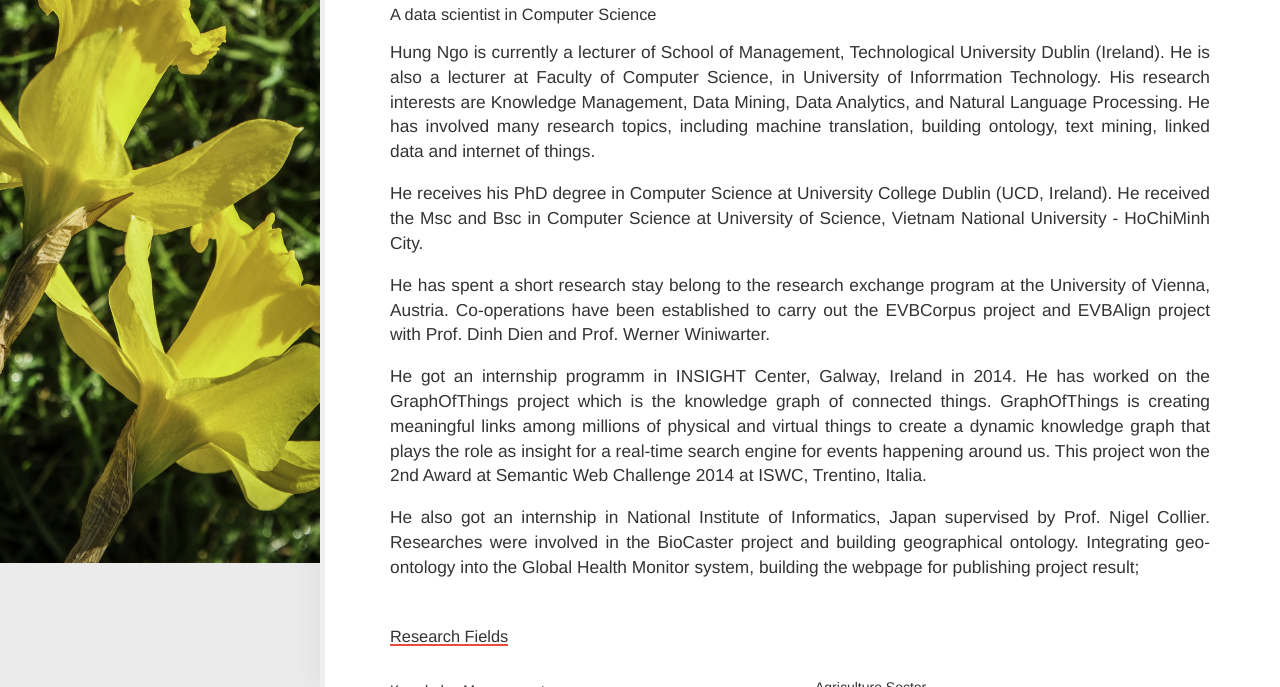
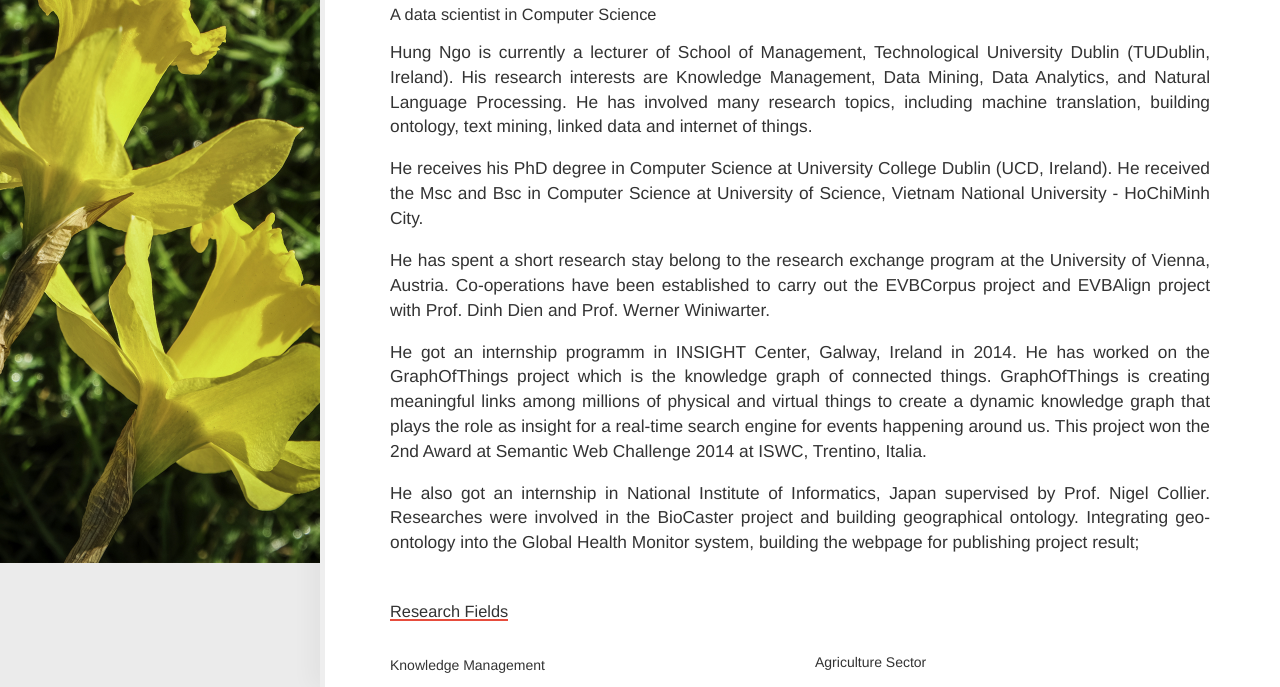
Before and after one commit to qhungngo/hungngo, a plain HTML site: page index.html in a window 1280 px wide. Shown: the part 113-800 px from the top of the page. Drawn offline with nearby package versions, Linux system fonts and the light colour scheme; a web font is replaced by a local one.

Commit message:
Update index.html

```diff
--- a/index.html
+++ b/index.html
@@ -122,7 +122,7 @@
                 <div class="col-sm-12 col-md-12 subpage-block">
                   <div class="general-info">
                     <h3>A data scientist in Computer Science</h3>
-                    <p>Hung Ngo is currently a  lecturer of School of Management, Technological University Dublin (Ireland). He is also a lecturer at Faculty of Computer Science, in University of Inforrmation Technology. His research interests are Knowledge Management, Data Mining, Data Analytics, and Natural Language Processing. He has involved many research topics, including machine translation, building ontology, text mining, linked data and internet of things.</p>
+                    <p>Hung Ngo is currently a  lecturer of School of Management, Technological University Dublin (TUDublin, Ireland). His research interests are Knowledge Management, Data Mining, Data Analytics, and Natural Language Processing. He has involved many research topics, including machine translation, building ontology, text mining, linked data and internet of things.</p>
                     <p>He receives his PhD degree in Computer Science at University College Dublin (UCD, Ireland). He received the Msc and Bsc in Computer Science at University of Science, Vietnam National University - HoChiMinh City.</p>
                     <p>He has spent a short research stay belong to the research exchange program at the University of Vienna, Austria. Co-operations have been established to carry out the EVBCorpus project and EVBAlign project with Prof. Dinh Dien and Prof. Werner Winiwarter.</p>
                     <p>He got an internship programm in INSIGHT Center, Galway, Ireland in 2014. He has worked on the GraphOfThings project which is the knowledge graph of connected things. GraphOfThings is creating meaningful links among millions of physical and virtual things to create a dynamic knowledge graph that plays the role as insight for a real-time search engine for events happening around us. This project won the 2nd Award at Semantic Web Challenge 2014 at ISWC, Trentino, Italia.</p>
```
